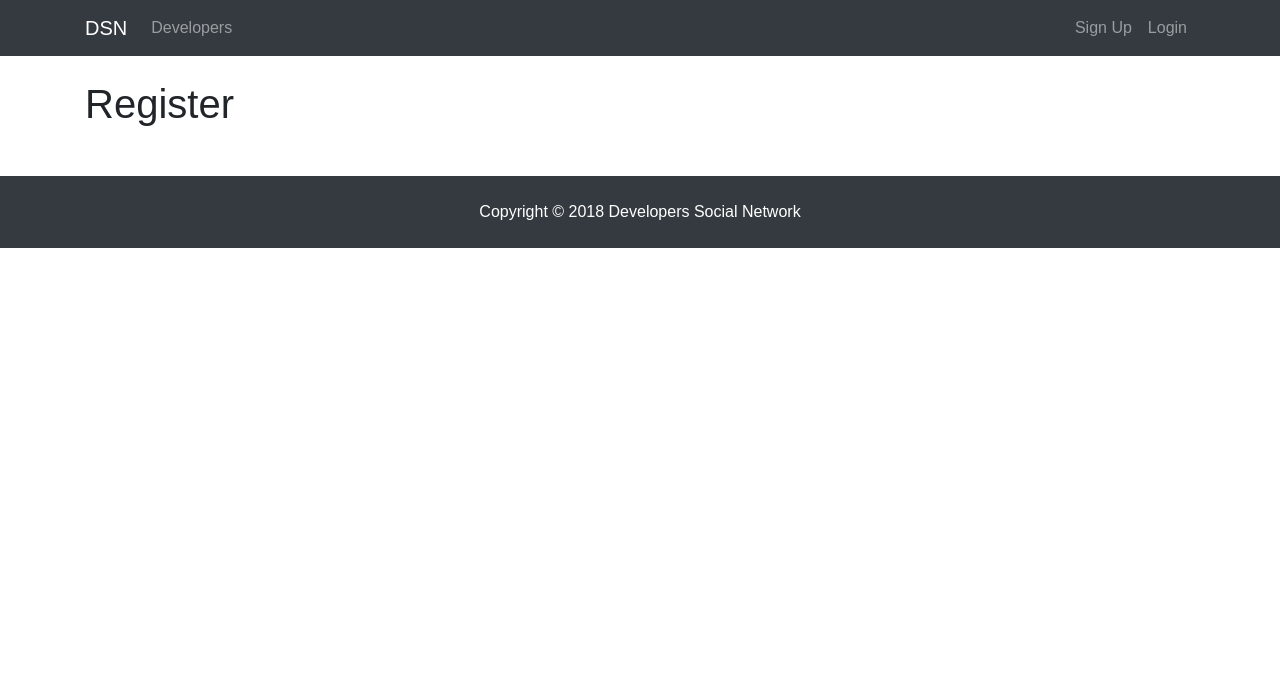
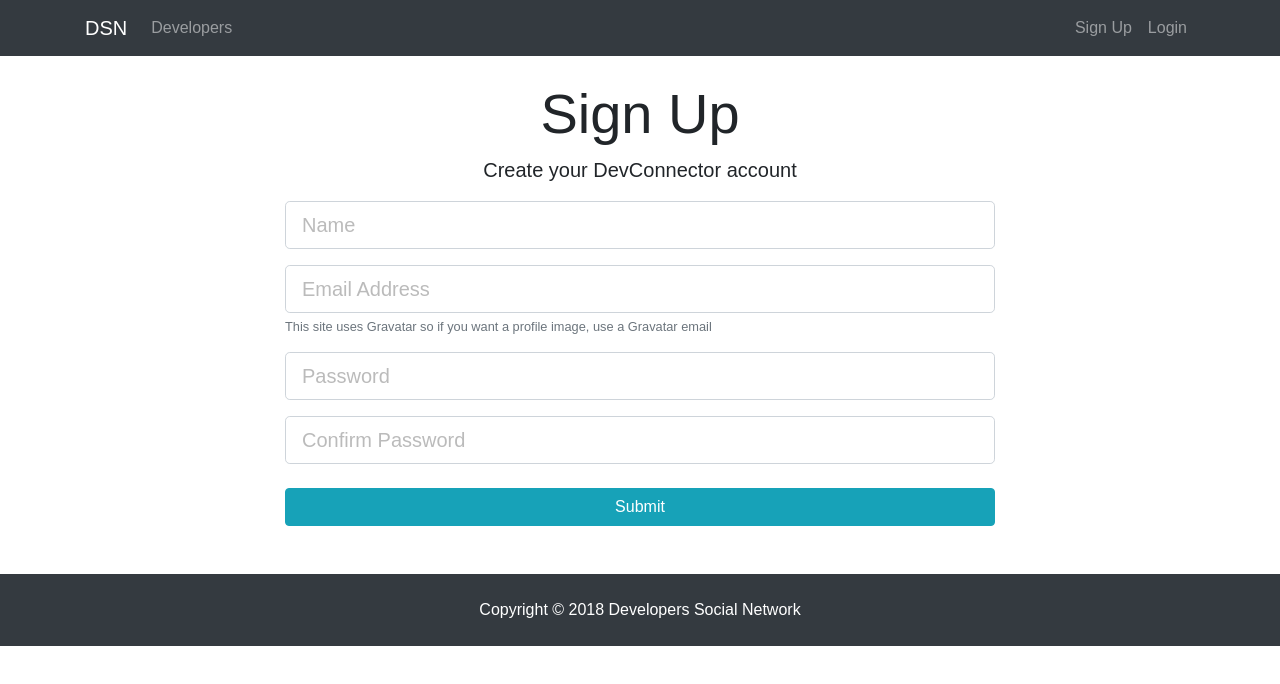
Before and after one commit to sabinbogati1/Developers-SocialNetwork, a React (Create React App) app in the folder client/: page /register in a window 1280 px wide. Shown: the top 684 px of the page. Built offline with nearby package versions, Linux system fonts and the light colour scheme.

Commit message:
Added State to login,signup...

```diff
--- a/client/src/components/auth/Login.js
+++ b/client/src/components/auth/Login.js
@@ -1,12 +1,60 @@
 import React, {Component} from "react";
 
 class Login extends Component{
+    constructor(){
+        super();
+        this.state={
+            email:"",
+            password:"",
+            errors:{}
+        }
+        this.onChange= this.onChange.bind(this);
+        this.onSubmit= this.onSubmit.bind(this);
+    }
 
+
+    onChange(e){
+        console.log("e.target.name :", e.target.name);
+        console.log("e.target.value :", e.target.value);
+
+        this.setState({
+            [e.target.name]: e.target.value
+        });
+    }
+
+    onSubmit(e){
+        e.preventDefault();
+
+        const User ={
+            email: this.state.email,
+            password: this.state.password,
+        }
+
+        console.log("User :: ", User);
+    }
     render(){
         return(
-          <div>
-              <h1>Login</h1>
-          </div>
+            <div className="login">
+                <div className="container">
+                    <div className="row">
+                        <div className="col-md-8 m-auto">
+                            <h1 className="display-4 text-center">Log In</h1>
+                            <p className="lead text-center">Sign in to your DevConnector account</p>
+                            <form onSubmit={this.onSubmit}>
+                                <div className="form-group">
+                                    <input type="email" className="form-control form-control-lg"
+                                           placeholder="Email Address" name="email" value={this.state.email} onChange={this.onChange}/>
+                                </div>
+                                <div className="form-group">
+                                    <input type="password" className="form-control form-control-lg"
+                                           placeholder="Password" name="password" value={this.state.password} onChange={this.onChange}/>
+                                </div>
+                                <input type="submit" className="btn btn-info btn-block mt-4"/>
+                            </form>
+                        </div>
+                    </div>
+                </div>
+            </div>
         )
     }
 }
--- a/client/src/components/auth/Register.js
+++ b/client/src/components/auth/Register.js
@@ -2,10 +2,73 @@ import React, {Component} from "react";
 
 class Register extends Component{
 
+    constructor(){
+        super();
+        this.state={
+            name:"",
+            email:"",
+            password:"",
+            password2:"",
+            errors:{}
+        }
+    }
+
+
+    onChange(e){
+        console.log("e.target.name :", e.target.name);
+        console.log("e.target.value :", e.target.value);
+
+        this.setState({
+            [e.target.name]: e.target.value
+        });
+    }
+
+    onSubmit(e){
+            e.preventDefault();
+
+            const newUser ={
+                name: this.state.name,
+                email: this.state.email,
+                password: this.state.password,
+                password2: this.state.password2
+            }
+
+            console.log("newUser :: ", newUser);
+    }
+
     render(){
         return(
-            <div>
-                <h1>Register</h1>
+            <div className="register">
+                <div className="container">
+                    <div className="row">
+                        <div className="col-md-8 m-auto">
+                            <h1 className="display-4 text-center">Sign Up</h1>
+                            <p className="lead text-center">Create your DevConnector account</p>
+                            <form onSubmit={this.onSubmit.bind(this)}>
+                                <div className="form-group">
+                                    <input type="text" className="form-control form-control-lg" placeholder="Name" value={this.state.name} onChange={this.onChange.bind(this)}
+                                           name="name" />
+                                </div>
+                                <div className="form-group">
+                                    <input type="email" className="form-control form-control-lg"
+                                           placeholder="Email Address" name="email" value={this.state.email} onChange={this.onChange.bind(this)}/>
+                                    <small className="form-text text-muted">This site uses Gravatar so if you want a
+                                        profile image, use a Gravatar email
+                                    </small>
+                                </div>
+                                <div className="form-group">
+                                    <input type="password" className="form-control form-control-lg"
+                                           placeholder="Password" name="password" value={this.state.password} onChange={this.onChange.bind(this)}/>
+                                </div>
+                                <div className="form-group">
+                                    <input type="password" className="form-control form-control-lg"
+                                           placeholder="Confirm Password" name="password2" value={this.state.password2} onChange={this.onChange.bind(this)}/>
+                                </div>
+                                <input type="submit" className="btn btn-info btn-block mt-4"/>
+                            </form>
+                        </div>
+                    </div>
+                </div>
             </div>
         )
     }
```
